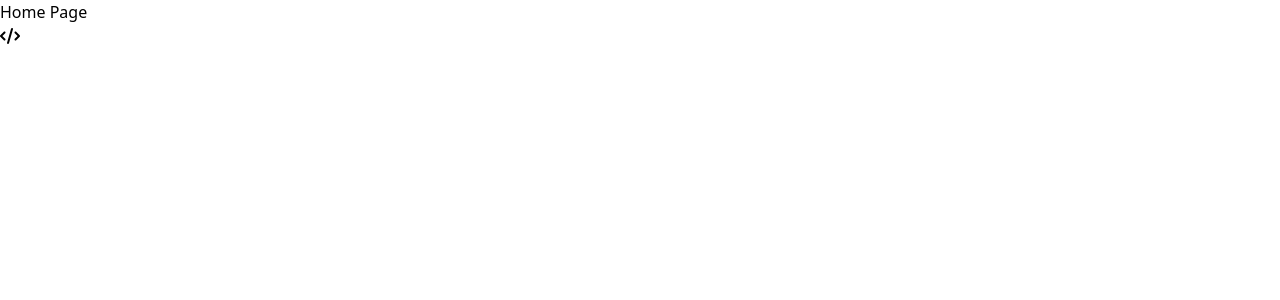
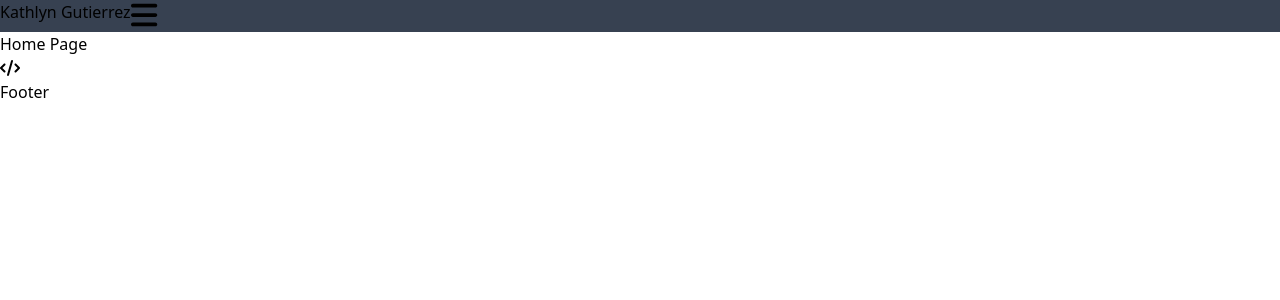
Before and after one commit to armandogutierrez4802/kathlyn-site, a Next.js app: page / in a window 1280 px wide. Shown: the top 300 px of the page. Built offline with nearby package versions, Linux system fonts and the light colour scheme.

Commit message:
Added Layout

```diff
--- a/components/Layout.js
+++ b/components/Layout.js
@@ -4,13 +4,9 @@ import Footer from './Footer';
 
 export default function Layout({ children }) {
     return (
-        <div id="page-container">
-
-            <div id="page-content">
-                <Navbar />
-                {children}
-            </div>
-
+        <div>
+            <Navbar />
+            {children}
             <Footer />
         </div>
     )
--- a/components/Navbar.js
+++ b/components/Navbar.js
@@ -3,10 +3,10 @@ import { faBars } from '@fortawesome/free-solid-svg-icons';
 
 export default function Navbar() {
     return (
-        <nav className="navbar">
+        <nav className='flex bg-gray-700'>
             <h3>Kathlyn Gutierrez</h3>
-            <button className="fa-icon-btn">
-                <FontAwesomeIcon icon={faBars} style={{ fontSize: 30, color: 'purple' }} />
+            <button>
+                <FontAwesomeIcon icon={faBars} className='text-3xl' />
             </button>
         </nav>
     )
--- a/pages/_app.js
+++ b/pages/_app.js
@@ -1,4 +1,5 @@
 import '@/styles/globals.css'
+import Layout from '@/components/Layout';
 
 // Font awesome imports
 import { config } from '@fortawesome/fontawesome-svg-core'
@@ -6,5 +7,9 @@ import '@fortawesome/fontawesome-svg-core/styles.css'
 config.autoAddCss = false
 
 export default function App({ Component, pageProps }) {
-  return <Component {...pageProps} />
+  return (
+    <Layout>
+      <Component {...pageProps} />
+    </Layout>
+  );
 }
```
Also changed, not shown: styles/globals.css (+2 -10 lines), pages/index.js (line endings or trailing spaces).
